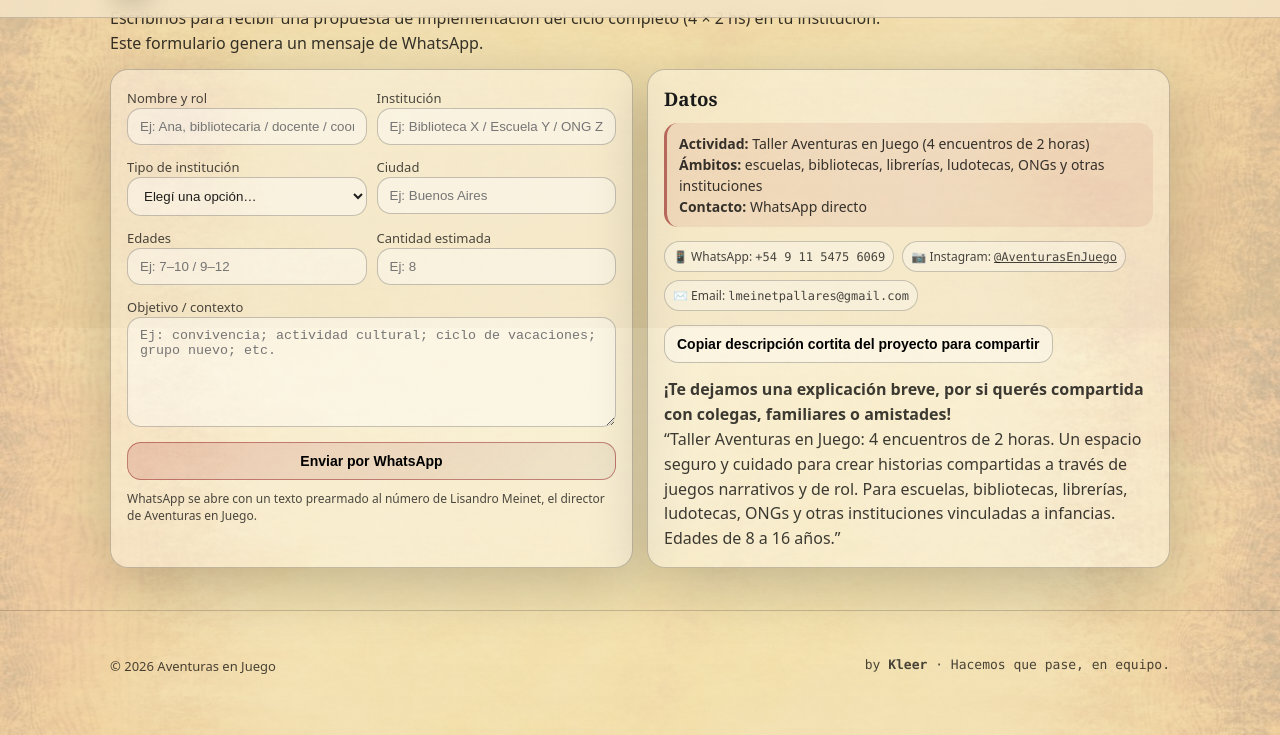
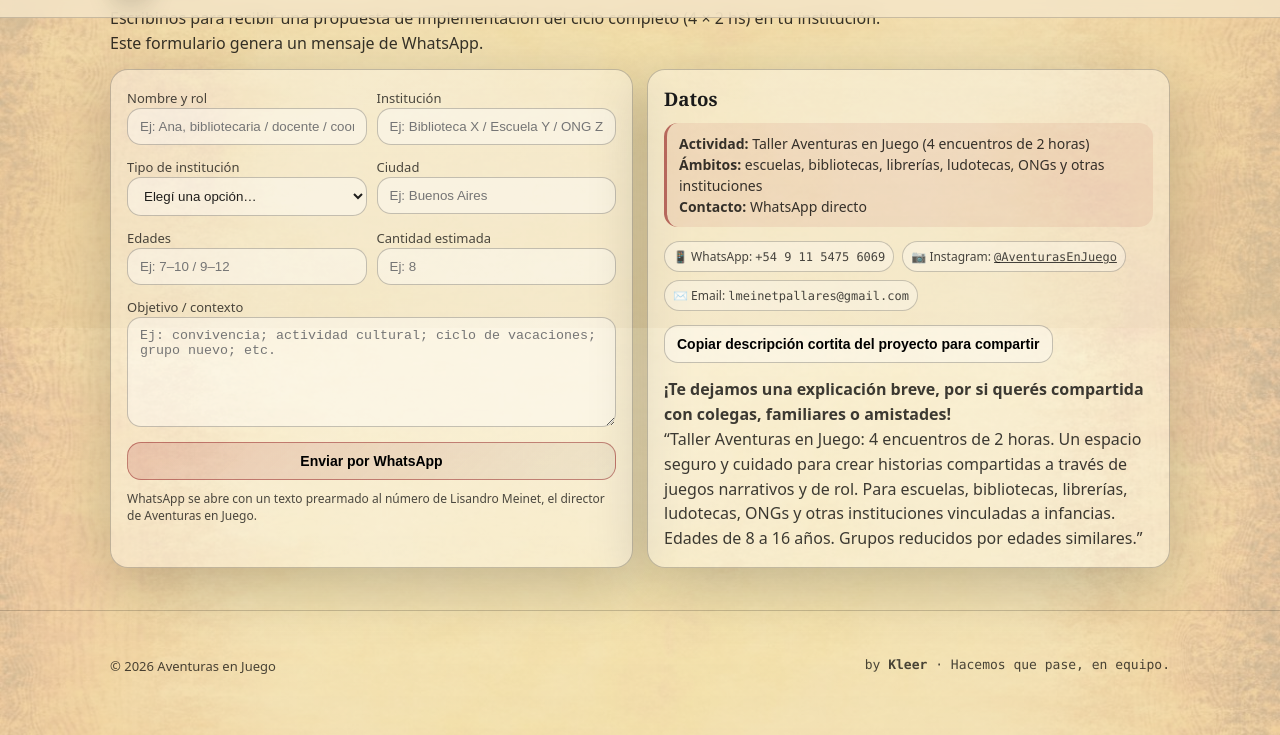
Before and after one commit to lisandromeinet/aventuras-en-juego, a plain HTML site: page index.html in a window 1280 px wide. Both pictures are taken after a click on the button "Copiar descripción cortita del proyecto para compartir". Shown: the part 2072-2807 px from the top of the page. Drawn offline with Linux system fonts and the light colour scheme.

Commit message:
actualización texto breve para compartir

```diff
--- a/index.html
+++ b/index.html
@@ -659,7 +659,7 @@
           <div style="margin-top:14px;color: rgba(0,0,0,.76);font-family: ui-sans-serif, system-ui, -apple-system, Segoe UI, Roboto, Arial; line-height:1.55">
             <b>¡Te dejamos una explicación breve, por si querés compartida con colegas, familiares o amistades!</b><br/>
             “Taller Aventuras en Juego: 4 encuentros de 2 horas. Un espacio seguro y cuidado para crear historias compartidas a través de juegos narrativos y de rol.
-            Para escuelas, bibliotecas, librerías, ludotecas, ONGs y otras instituciones vinculadas a infancias. Edades de 8 a 16 años.”
+            Para escuelas, bibliotecas, librerías, ludotecas, ONGs y otras instituciones vinculadas a infancias. Edades de 8 a 16 años. Grupos reducidos por edades similares.”
           </div>
         </div>
       </div>
@@ -734,7 +734,7 @@
 
     document.getElementById('btnCopiar').addEventListener('click', async () => {
       const copyText =
-        "Taller Aventuras en Juego: 4 encuentros de 2 horas. Un espacio seguro y cuidado para crear historias compartidas a través de juegos narrativos y de rol. Para escuelas, bibliotecas, librerías, ludotecas, ONGs y otras instituciones vinculadas a infancias.";
+        "Taller Aventuras en Juego: 4 encuentros de 2 horas. Un espacio seguro y cuidado para crear historias compartidas a través de juegos narrativos y de rol. Para escuelas, bibliotecas, librerías, ludotecas, ONGs y otras instituciones vinculadas a infancias. Edades de 8 a 16 años. Grupos reducidos por edades similares.";
       try{
         await navigator.clipboard.writeText(copyText);
         toast("Copiado al portapapeles.");
```
